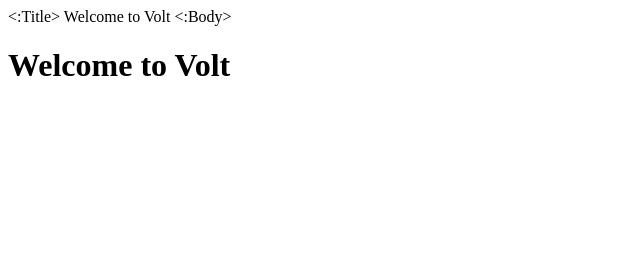
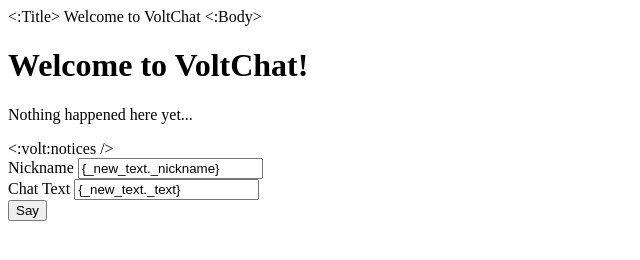
Before and after one commit to xurde/voltchat, a plain HTML site: page app/main/views/main/index.html in a window 1280 px wide. Shown: the whole page, without its empty margins (0-640 px from the left). Drawn offline with Linux system fonts and the light colour scheme.

Commit message:
Views for chat interface

```diff
--- a/app/main/views/main/index.html
+++ b/app/main/views/main/index.html
@@ -1,5 +1,28 @@
 <:Title>
-  Welcome to Volt
+  Welcome to VoltChat
 
 <:Body>
-  <h1>Welcome to Volt</h1>
+  <h1>Welcome to VoltChat!</h1>
+
+  <div class="container-fluid">
+    <div class="row text-left">
+      <div class="jumbotron">
+        <p>Nothing happened here yet...</p>
+      </div>
+    </div>
+
+    <:volt:notices />
+
+    <form e-submit="add_text" class="form-inline" role="form">
+      <div class="form-group">
+        <label class="sr-only" for="exampleInputNickname">Nickname</label>
+        <input type="nickname" class="form-control" id="exampleInputNickname" placeholder="Nickname" value="{_new_text._nickname}">
+      </div>
+      <div class="form-group">
+        <label class="sr-only" for="chatMessage">Chat Text</label>
+        <input type="text" class="form-control" id="chatMessage" placeholder="Say something" value="{_new_text._text}">
+      </div>
+    <button type="submit" class="btn btn-default">Say</button>
+    </form>
+
+  </div>
```
Also changed, not shown: app/main/views/main/about.html (+3 -3 lines), app/main/views/main/main.html (+1 -1 lines).
